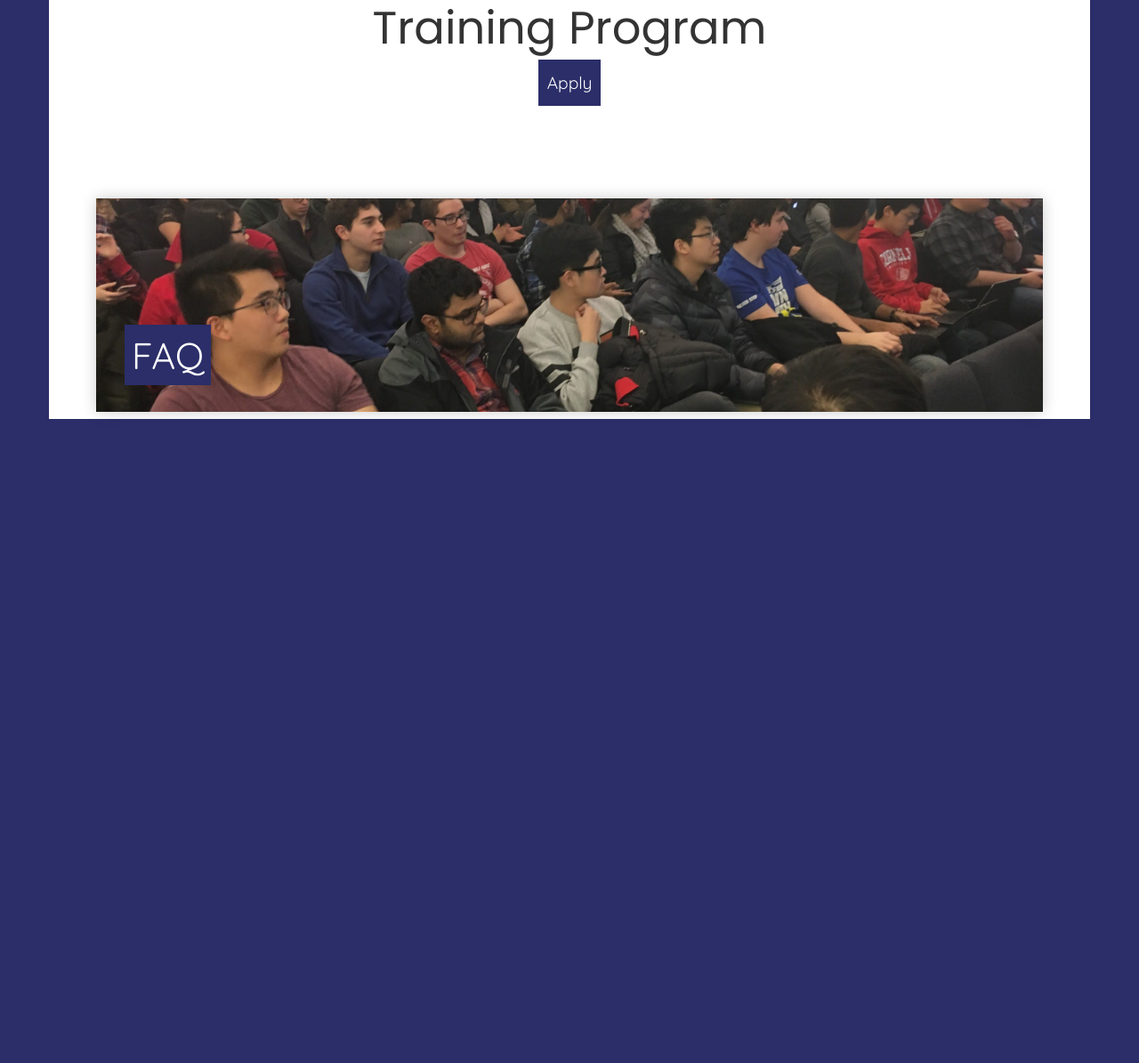
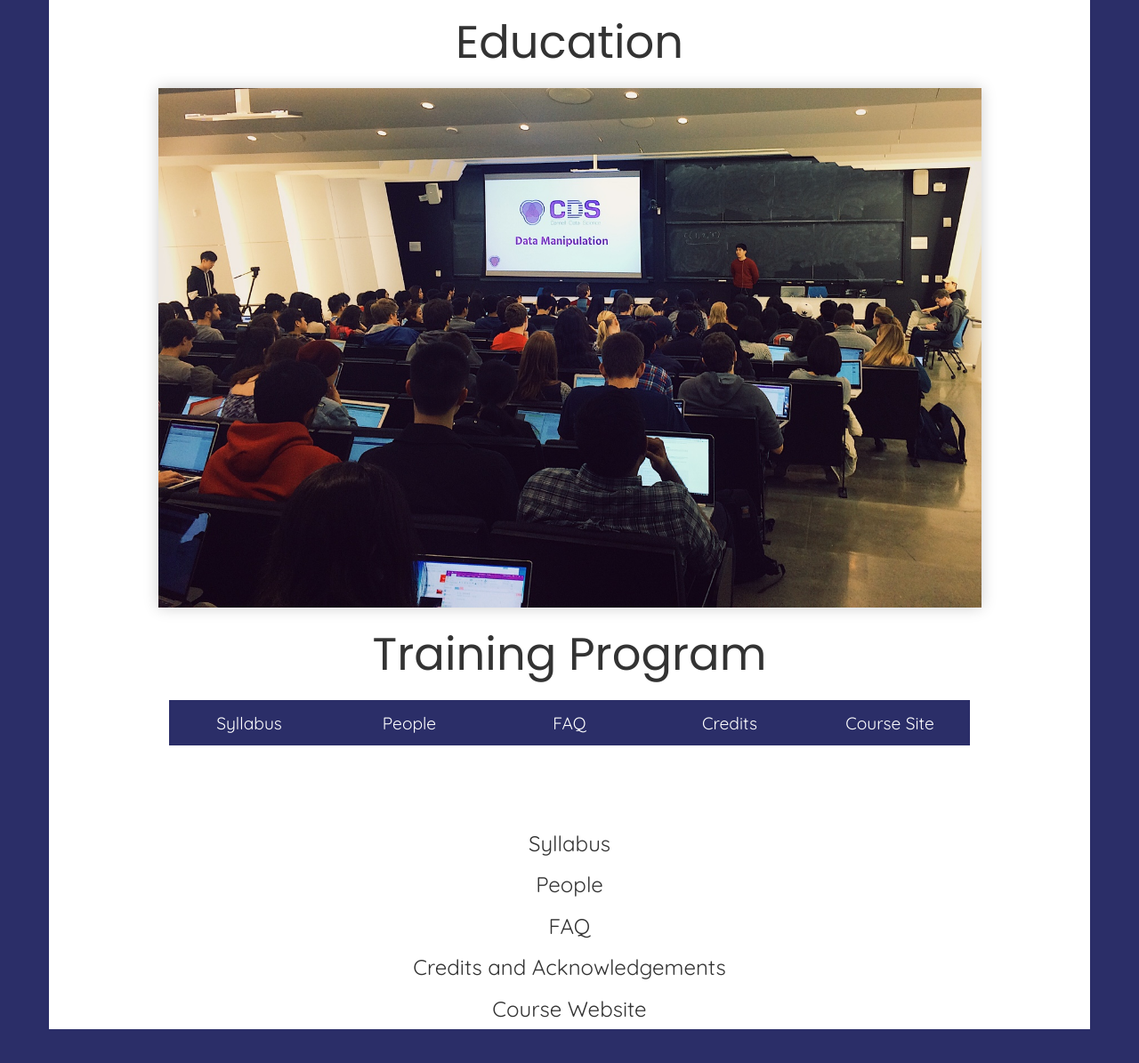
Before and after one commit to josephch405/CDSsite, a plain HTML site: page education.html in a window 1280 px wide. Shown: the part 101-1296 px from the top of the page at 89% size. Before the commit the page ends 800 px from the top, so only its background shows below. Drawn offline with Linux system fonts and the light colour scheme.

Commit message:
minor updates

```diff
--- a/css/main.css
+++ b/css/main.css
@@ -146,6 +146,8 @@ h1 {
 	margin: 1vh;
 	font-family: 'Poppins', sans-serif;
 	text-align: center;
+	margin-top: 3vh;
+	margin-bottom: 3vh;
 }
 
 #contact1 button,
@@ -165,7 +167,10 @@ h1 {
 
 #contact1 button:hover,
 #training1 button:hover,
-#inTheLoop:hover {
+#inTheLoop:hover,
+#playground:hover,
+#inTheLoop:focus,
+#playground:focus {
 	box-shadow: 0 0 2vh 0 rgba(0, 0, 0, .4);
 	background-color: #303475;
 	transform: scale(1.05, 1.05);
@@ -177,8 +182,8 @@ h1 {
 }
 
 #anim {
-	width: 80%;
-	padding: 5%;
+	width: 70%;
+	padding: 0;
 }
 
 footer {
@@ -226,11 +231,16 @@ footer {
 }
 
 #training1 img {
-	width: 40%;
+	padding: 0;
+	box-shadow: 0 0 2vh 0 rgba(0, 0, 0, .2)
 }
 
 #training1 {
 	text-align: center;
+}
+
+#training1 button {
+	width: 100%;
 }
 
 .bannerTitle {
@@ -271,7 +281,8 @@ footer {
 	font-size: 2.4vh;
 }
 
-#inTheLoop {
+#inTheLoop,
+#playground {
 	box-shadow: 0 0 2vh 0 rgba(0, 0, 0, .4);
 	display: inline-block;
 	padding: 1vh 2vh 1vh 2vh;
@@ -317,7 +328,10 @@ footer {
 
 #contact1 a,
 #contact1 a:focus,
-#contact1 a:hover {
+#contact1 a:hover,
+#training1 a,
+#training1 a:focus,
+#training1 a:hover {
 	text-decoration: none;
 	outline: none;
 }
@@ -325,3 +339,7 @@ footer {
 h2 {
 	font-size: 3vh;
 }
+
+#edubar a {
+	padding: 0;
+}
--- a/education.html
+++ b/education.html
@@ -36,17 +36,39 @@
 		</div>
 	</div>
 	<div class="container" id="training1">
-		<div class="col-xs-12 event">
+		<div class="col-xs-12">
+			<h1>Education</h1>
+			<img class="col-xs-offset-1 col-xs-10" src="./img/edu_1.jpg" />
+		</div>
+		<div class="col-xs-12">
 			<h1>Training Program</h1>
-			<a href="#">
-				<button>Apply</button>
-			</a>
+			<div id="edubar" class="col-xs-12">
+				<a class="col-xs-offset-2 col-xs-8 col-lg-offset-1 col-lg-2" href="#syl">
+					<button>Syllabus</button>
+				</a>
+				<a class="col-xs-offset-2 col-xs-8 col-lg-offset-0 col-lg-2" href="#ppl">
+					<button>People</button>
+				</a>
+				<a class="col-xs-offset-2 col-xs-8 col-lg-offset-0 col-lg-2" href="#faq">
+					<button>FAQ</button>
+				</a>
+				<a class="col-xs-offset-2 col-xs-8 col-lg-offset-0 col-lg-2" href="#crd">
+					<button>Credits</button>
+				</a>
+				<a class="col-xs-offset-2 col-xs-8 col-lg-offset-0 col-lg-2" href="#web">
+					<button>Course Site</button>
+				</a>
+			</div>
 			<br>
 			<br>
 			<br>
 			<br>
 			<div class="col-xs-12">
-				<h1 class="bannerTitle" id="trainingFaq"><span>FAQ</span></h1>
+				<h2 id="syl">Syllabus</h2>
+				<h2 id="ppl">People</h2>
+				<h2 id="faq">FAQ</h2>
+				<h2 id="crd">Credits and Acknowledgements</h2>
+				<h2 id="web">Course Website</h2>
 			</div>
 		</div>
 	</div>
```
Also changed, not shown: contact.html (+3 -3 lines), index.html (+4 -0 lines), img/edu_1.jpg (added).
